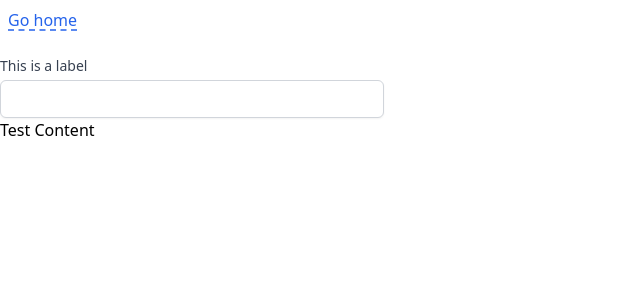
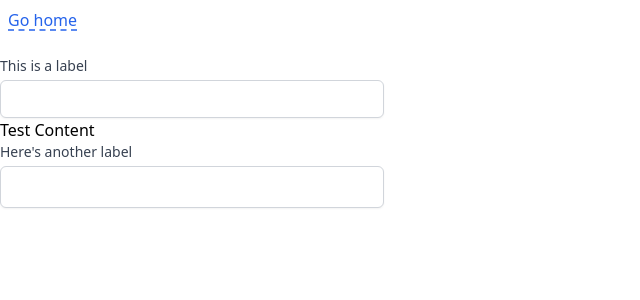
Before and after one commit to tayv/Project-Bubblegum, a Next.js app: page /quiz1/pg4 in a window 1280 px wide. Shown: the top 300 px of the page, without its empty margins (0-640 px from the left). Built offline with nearby package versions, Linux system fonts and the light colour scheme.

Commit message:
Added text input as an atom

```diff
--- /dev/null
+++ b/components/atoms/input.tsx
@@ -0,0 +1,30 @@
+import React, { FC, forwardRef} from 'react'
+
+export const Input = forwardRef(
+  (
+    {
+      id,
+      name,
+      label,
+      type = 'text',
+      className = 'mt-1 block w-full py-2 px-3 border border-gray-300 bg-white rounded-md shadow-sm',
+      ...props
+    },
+    ref
+  ) => {
+    return (
+      <div className="max-w-sm">
+        <label htmlFor="text" className="block text-sm font-medium text-gray-700">
+          { label }
+        </label>
+        <input
+          ref={ref}
+          name={name}
+          type={type}
+          aria-label={label}
+          className={className}
+        />
+      </div>
+    )
+  }
+)
--- a/package.json
+++ b/package.json
@@ -1,5 +1,5 @@
 {
-  "name": "Quiz Template",
+  "name": "Form System",
   "private": true,
   "scripts": {
     "dev": "next dev",
--- a/pages/quiz1/pg4.tsx
+++ b/pages/quiz1/pg4.tsx
@@ -1,6 +1,8 @@
+import { Input } from '@components/atoms/input'
 import Breadcrumbs from '@components/Breadcrumbs'
 import TextInput from '@components/TextInput'
 import { useForm } from 'react-hook-form'
+
 
 export default function () {
   let inputName = "testInput"
@@ -16,6 +18,13 @@ export default function () {
       />
       <p>Test Content</p>
 
+      <Input
+
+         name="firstInput"
+         label="Here's another label"
+         type="text"
+      />
+
     </>
 
 
--- a/tsconfig.json
+++ b/tsconfig.json
@@ -18,6 +18,7 @@
     "baseUrl": "./",
     "paths": {
       "@components/*": ["components/*"],
+      "@atoms/*": ["components/atoms/*"],
       "@layouts/*": ["layouts/*"],
       "@styles/*": ["styles/*"],
       "@utils/*": ["utils/*"]
```
